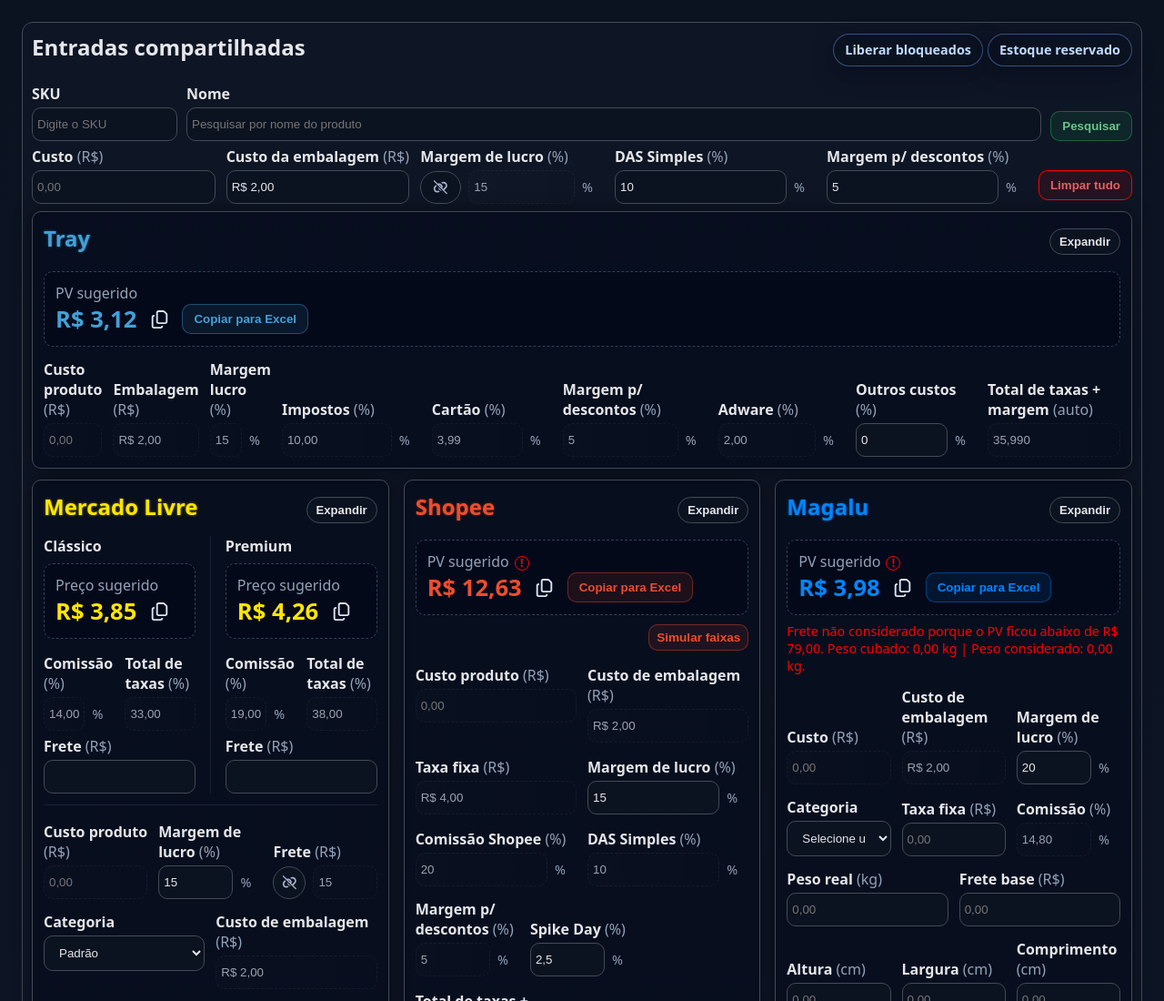
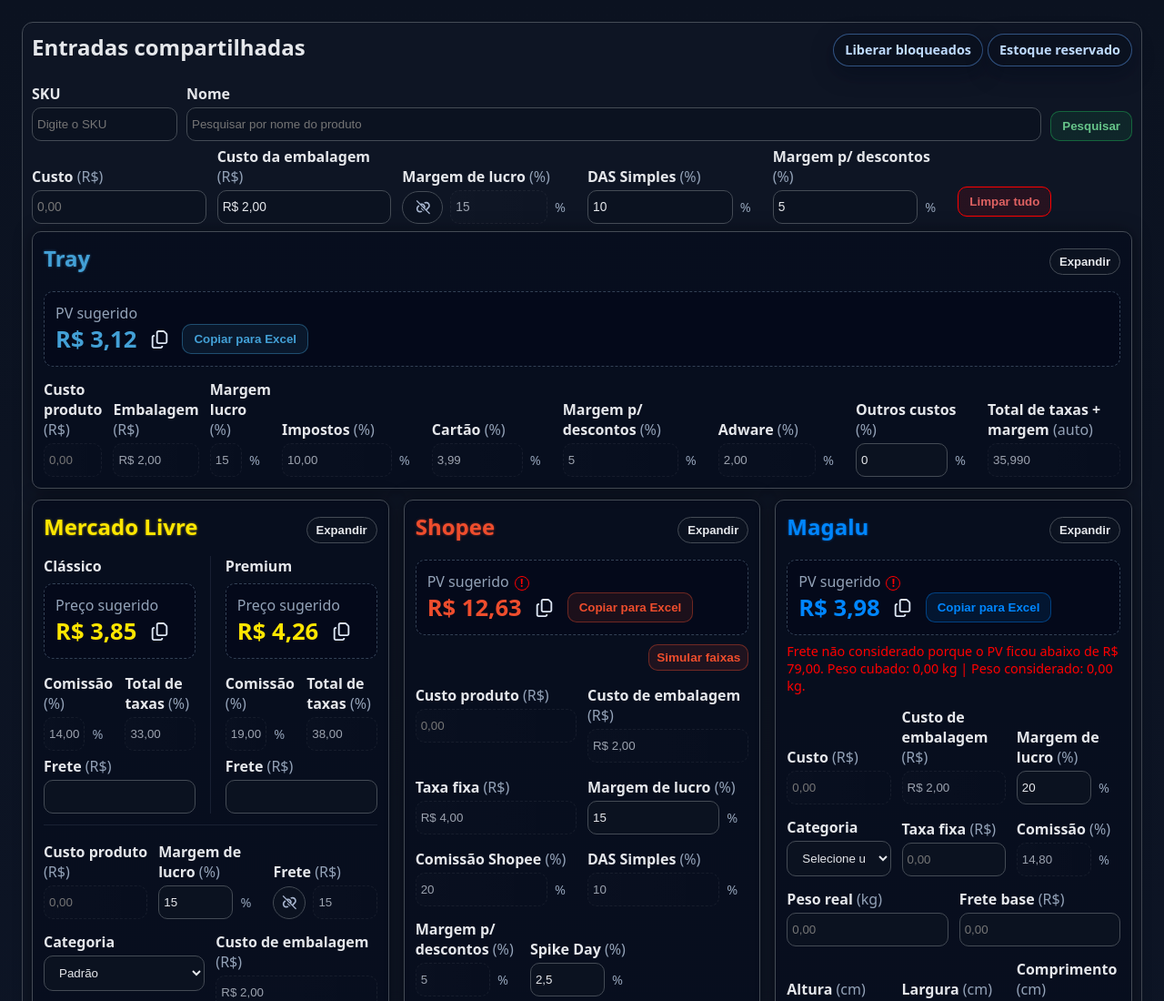
Before and after one commit to WilliamOtsuka/calculadora-mp, a website: page index.html in a window 1280 px wide. Shown: the top 1100 px of the page at 91% size. Drawn offline with nearby package versions, Linux system fonts and the light colour scheme.

```diff
--- a/css/style.css
+++ b/css/style.css
@@ -215,6 +215,18 @@ h2#tray {
   display: grid;
   grid-template-columns: 1fr;
   gap: 12px;
+}
+
+.input-sm {
+  width: 100%;
+  min-width: 0;
+  max-width: 100%;
+}
+
+.shared-controls > .grid-3 {
+  grid-template-columns: repeat(auto-fit, minmax(min(100%, 145px), 1fr));
+  grid-auto-flow: row;
+  align-items: end;
 }
 
 .forms {
--- a/index.html
+++ b/index.html
@@ -46,12 +46,12 @@
                         <div>
                             <label>Custo <span class="muted">(R$)</span></label>
                             <div class="row"><input id="shared_custo" type="text" inputmode="decimal"
-                                    placeholder="0,00" /></div>
+                                    placeholder="0,00" class="input-sm"></div>
                         </div>
                         <div>
                             <label>Custo da embalagem <span class="muted">(R$)</span></label>
                             <div class="row"><input id="shared_embalagem" value="R$ 2,00" type="text"
-                                    inputmode="decimal" placeholder="0,00" />
+                                    inputmode="decimal" placeholder="0,00" class="input-sm">
                             </div>
                         </div>
 
@@ -64,18 +64,18 @@
                                         class="fa-solid fa-link-slash" aria-hidden="true"></i>
                                 </button>
                                 <input id="shared_margem_lucro" value="15" type="text" inputmode="decimal"
-                                    placeholder="0" /> <span class="sufix">%</span>
+                                    class="input-sm" placeholder="0" /> <span class="sufix">%</span>
                             </div>
                         </div>
                         <div>
                             <label>DAS Simples <span class="muted">(%)</span></label>
                             <div class="row"><input id="shared_das" value="10" type="text" inputmode="decimal"
-                                    placeholder="0" /><span class="sufix">%</span></div>
+                                    class="input-sm" placeholder="0" /><span class="sufix">%</span></div>
                         </div>
                         <div>
                             <label>Margem p/ descontos <span class="muted">(%)</span></label>
                             <div class="row"><input id="shared_descontos" value="5" type="text" inputmode="decimal"
-                                    placeholder="0" /><span class="sufix">%</span></div>
+                                    class="input-sm" placeholder="0" /><span class="sufix">%</span></div>
                         </div>
 
                         <div class="btns" style="margin-bottom: 4%;">
--- a/js/calc-page.js
+++ b/js/calc-page.js
@@ -2192,7 +2192,6 @@ function bindCopyPvValueButtons() {
     try {
       navigator.vibrate(pattern);
     } catch {
-      // Ignore unsupported haptic feedback cases.
     }
   }
 
```
Also changed, not shown: app.js (+5 -6 lines), package.json (+5 -2 lines), fly.toml (line endings or trailing spaces), 1 other file.
